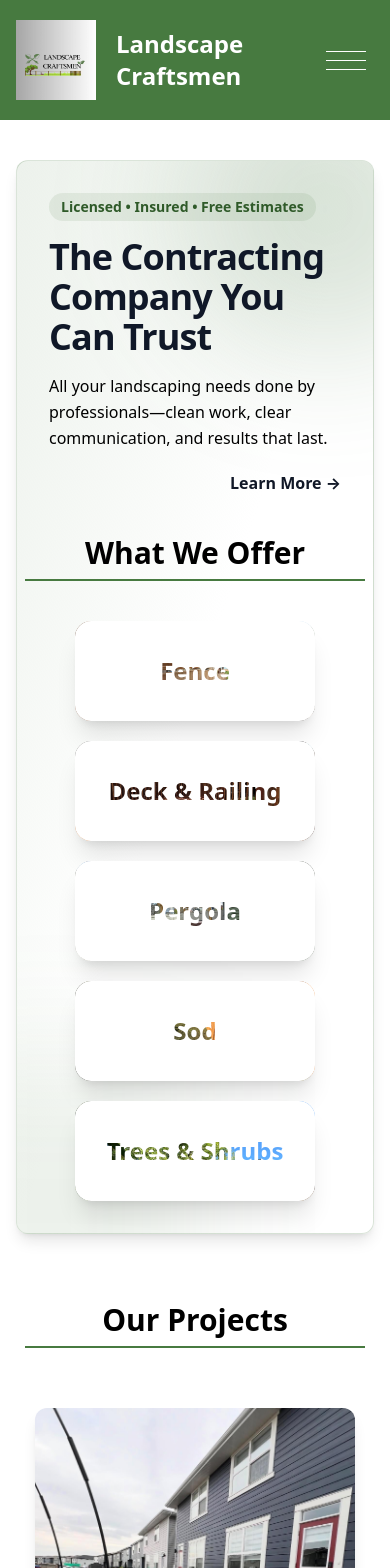
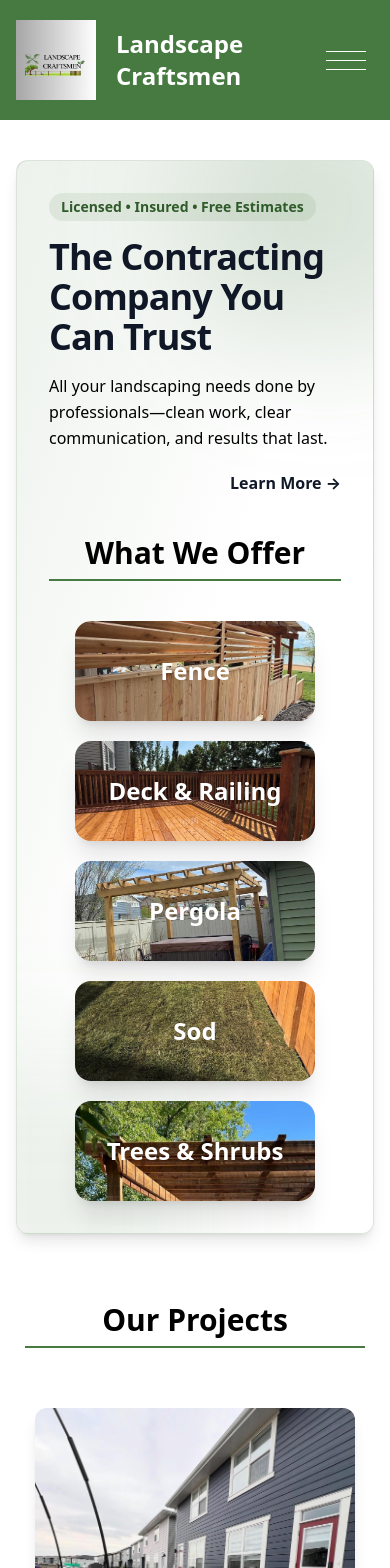
Before and after one commit to Syntactix31/capstone-proj, a Next.js app: page / in a window 390 px wide. Shown: the top 1568 px of the page. Built offline with nearby package versions, Linux system fonts and the light colour scheme; no server answers.

Commit message:
improved mobile design and performance and fixed appointments page

```diff
--- a/src/app/components/AdminLayout.js
+++ b/src/app/components/AdminLayout.js
@@ -23,7 +23,7 @@ export default function AdminLayout({ children }) {
       </header>
 
       <div className="admin-shell">
-        <aside className="admin-sidebar">
+        <aside className="admin-sidebar border-t-8 border-[#31270c] ">
           <div className="admin-sidebar-brand">
             <span className="admin-sidebar-logo">LC</span>
             <div>
--- a/src/app/components/DropDownMenu.js
+++ b/src/app/components/DropDownMenu.js
@@ -6,7 +6,8 @@ export default function DropDownMenu ({ onClose, isAnimatingOut }) {
   return (
     <div className={`absolute top-30 right-0 z-999 pointer-events-none animate-slideIn ${isAnimatingOut ? 'animate-slideOut' : 'animate-slideIn'
     }`}>
-      <div className="bg-[#477A40] w-80 h-fit lg:h-100  flex flex-col gap-10 text-white text-center font-semibold p-10 *:hover:scale-105 *:transition-transform *:duration-200 *:active:opacity-50 pointer-events-auto *:active:scale-100 top-outline shadow-2xl z-100">
+      {/* original width sm:w-80 and mobile w-75 */}
+      <div className="bg-[#477A40] w-74 sm:w-72 h-fit lg:h-90  flex flex-col gap-10 text-white text-center font-semibold p-10 *:hover:scale-105 *:transition-transform *:duration-200 *:active:opacity-50 pointer-events-auto *:active:scale-100 top-outline shadow-2xl z-100">
 
 
         <Link href="/about" className="hidden max-lg:inline" onClick={onClose}>About</Link>
--- a/src/app/globals.css
+++ b/src/app/globals.css
@@ -253,7 +253,8 @@ html {
   left: 0;
   right: 0;
   top: -5px;
-  height: 10px;
+  /* original height: 10px */
+  height: 8px;
   background-color: #31270c;
   transform: translateY(-50%);
   z-index: 10;
@@ -428,7 +429,6 @@ html {
   -webkit-text-fill-color: transparent;
 }
 
-
 .pergola-mask {
   background-image: url(/projects/Img8.JPG);
   background-size: cover;
@@ -487,10 +487,7 @@ html {
   background-position: top;
 }
 
-
 /*  Accepted both merge changes */
-
-
 
 /* Shared styles for all cards */
 .fence-bg, .deck-bg, .pergola-bg, .sod-bg, .trees-bg {
@@ -531,6 +528,26 @@ html {
   background-clip: text;
 }
 
+@media (max-width: 450px) {
+  .fence-mask, .deck-mask, .pergola-mask, .sod-mask, .trees-mask {
+    background: none !important;
+    -webkit-background-clip: unset !important;
+    background-clip: unset !important;
+    -webkit-text-fill-color: unset !important;
+    color: white !important;
+  }
+
+  .fence-bg::before,
+  .deck-bg::before,
+  .pergola-bg::before,
+  .sod-bg::before,
+  .trees-bg::before {
+    display: none !important;
+  }
+
+
+}
+
 .fence-bg:hover .fence-mask,
 .deck-bg:hover .deck-mask,
 .pergola-bg:hover .pergola-mask,
@@ -546,6 +563,7 @@ html {
 .sod-bg:hover, .trees-bg:hover {
   transform: scale(1.02);
 }
+
 
 /*BOOKING*/
 
@@ -862,8 +880,9 @@ body {
 
 /* day buttons */
 .calendar-day {
-  width: 60px;
-  height: 60px;
+  width: 100%;
+  height: 44px;
+  max-width: 52px;
   border-radius: 999px;
   border: 1px solid #e5e7eb;
   background-color: #ffffff;
@@ -894,6 +913,22 @@ body {
   border-color: #477A40;
   color: #ffffff;
   transform: none;
+}
+
+@media (max-width: 600px) {
+  .calendar-grid {
+    gap: 6px; /* 🔥 Tighter gaps */
+  }
+
+  .calendar-day {
+    height: 38px; /* 🔥 Smaller on mobile */
+    font-size: 12px;
+    max-width: 44px;
+  }
+
+  .calendar-card {
+    padding: 16px 12px; /* 🔥 Less padding */
+  }
 }
 
 
--- a/src/app/page.js
+++ b/src/app/page.js
@@ -71,7 +71,10 @@ export default function Home() {
             </div>
 
             <div className="flex flex-col gap-10 items-center">
-              <h3 className="w-85 text-center p-2 text-3xl font-extrabold border-b-2 border-[#477a40] text-black">What We Offer</h3>
+              <h3 className="w-full max-w-xs sm:max-w-sm md:max-w-sm lg:w-85 text-center p-2 text-3xl font-extrabold border-b-2 border-[#477a40] text-black">
+                What We Offer
+              </h3>
+
               <div className="justify-center gap-y-5 gap-x-10 items-center w-130 z-200 flex flex-col
                 min-[640px]:flex-row
                 max-[1024px]:flex-wrap
@@ -88,16 +91,16 @@ export default function Home() {
 
                 </Link>
                 <Link href="/services?service=pergola" className="h-25 w-60 rounded-2xl shadow-xl pergola-bg active:scale-98">
-                  <p className="pergola-mask ">Pergola</p>
+                  <p className="pergola-mask">Pergola</p>
 
                 </Link>
                 <Link href="/services?service=sod" className="h-25 w-60 rounded-2xl shadow-xl sod-bg active:scale-98">
-                  <p className="sod-mask text-transparent">Sod</p>
+                  <p className="sod-mask">Sod</p>
 
                 </Link>
 
                 <Link href="/services?service=trees-shrubs" className="h-25 w-60 rounded-2xl shadow-xl trees-bg active:scale-98">
-                  <p className="trees-mask text-transparent">Trees & Shrubs</p>
+                  <p className="trees-mask">Trees & Shrubs</p>
 
                 </Link>
 
@@ -180,18 +183,18 @@ export default function Home() {
     </div>
 
 
-
-                  {/* Fix sizing on mobile screens */}
+        {/* Fixed sizing on mobile screens */}
       <div className="flex justify-center items-center w-full py-12 bg-gradient-to-b from-white via-[#f8fbf8]/50 to-white">
-        <div className="relative p-4 mx-auto text-white rounded-4xl bg-[#477a40] text-2xl font-medium w-96 max-w-md text-center hover:cursor-pointer border-2 border-transparent hover:bg-white hover:border-[#477A40] hover:text-[#477A40] transition-all duration-300 hover:scale-105 active:scale-95 shadow-2xl backdrop-blur-sm md:shadow-3xl group">
-          <Link href="/book" className="block w-full h-full relative z-10">
+        <div className="relative p-4 mx-auto text-white rounded-2xl bg-[#477a40] text-xl sm:text-2xl font-bold w-72 sm:w-80 max-w-[90vw] text-center hover:cursor-pointer border-2 border-transparent hover:bg-white hover:border-[#477A40] hover:text-[#477A40] transition-all duration-300 hover:scale-105 active:scale-95 shadow-xl md:shadow-2xl group">
+          <Link href="/book" className="block w-full h-full py-3">
             Schedule an Appointment Today!
           </Link>
-          <span className="absolute bottom-3 right-8 text-xl font-bold group-hover:translate-x-1 transition-transform duration-300 z-20">
+          <span className="opacity-0 group-hover:opacity-100 absolute bottom-3 right-4 text-xl sm:text-2xl font-bold group-hover:translate-x-1 transition-transform duration-300 z-20">
             →
           </span>
         </div>
       </div>
+
 
 
       </main>
--- a/src/app/projects/page.js
+++ b/src/app/projects/page.js
@@ -158,7 +158,7 @@ export default function ProjectsPage() {
           <div className="pointer-events-none absolute -bottom-28 -left-28 h-72 w-72 rounded-full bg-[#477a40]/10 blur-3xl" />
 
           <div className="relative text-center">
-            <h1 className="text-4xl font-bold tracking-tight text-gray-900 sm:text-5xl italic">
+            <h1 className="text-4xl font-normal tracking-tight text-gray-900 sm:text-5xl italic">
               A Collection Of Our <br /> Finest Work.
             </h1>
           </div>
```
